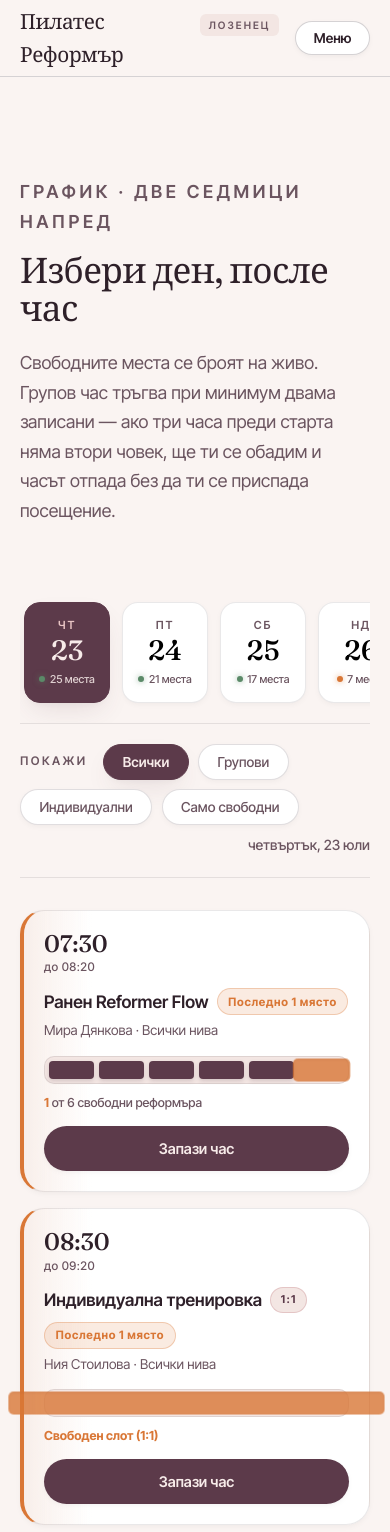
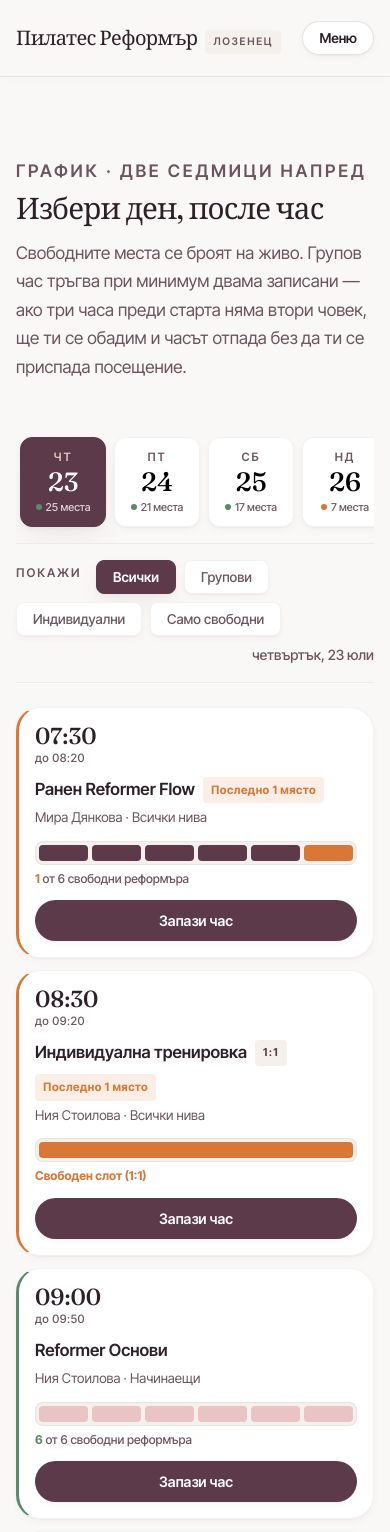
Before and after one commit to nvasilevbg/reformans-pilates, a Next.js app: page /rezervacii in a window 390 px wide. Shown: the top 1532 px of the page. Built offline with nearby package versions, Linux system fonts and the light colour scheme.

Commit message:
Refactor design system to strict 10-step spacing scale tokens, optical typography, 90/10 restrained palette, dual shadows, and 160ms transitions

```diff
--- a/app/globals.css
+++ b/app/globals.css
@@ -1,53 +1,61 @@
 @import url("https://fonts.googleapis.com/css2?family=Fraunces:opsz,wght@9..144,300;9..144,400;9..144,500;9..144,600&family=Inter+Tight:wght@300;400;500;600;700&display=swap");
 
 :root {
-  /* Surfaces & Elevations */
-  --surface-base: #faf4f2;
+  /* ---------- 8pt / 4pt Strict Spacing Scale Tokens ---------- */
+  --space-1: 4px;   /* 0.25rem */
+  --space-2: 8px;   /* 0.5rem */
+  --space-3: 12px;  /* 0.75rem */
+  --space-4: 16px;  /* 1rem */
+  --space-6: 24px;  /* 1.5rem */
+  --space-8: 32px;  /* 2rem */
+  --space-12: 48px; /* 3rem */
+  --space-16: 64px; /* 4rem */
+  --space-24: 96px; /* 6rem */
+  --space-32: 128px;/* 8rem */
+
+  /* ---------- Restrained 90/10 Surfaces & Palette ---------- */
+  --surface-base: #faf8f6;
   --surface-card: #ffffff;
-  --surface-raised: #f3e6e3;
-  --surface-sunken: #ebe0d9;
+  --surface-raised: #f5f0ec;
+  --surface-sunken: #ede6e0;
 
-  /* Brand Palette */
+  /* Restrained Brand Colors */
   --rose: #e8c4c4;
   --rose-deep: #c7888c;
   --rose-wash: #f7ebe9;
   --sand: #efe6de;
-  --sand-light: #f6f0ea;
   --ink: #2e2029;
   --ink-soft: #6b5560;
   --ink-faint: #9e8792;
   --plum: #5c3a4a;
   --plum-hover: #422834;
-  --moss: #7d8b6a;
-  --white: #ffffff;
 
   /* State & Alert Accents */
   --accent-alert: #c94a42;
   --accent-warning: #d97736;
   --accent-available: #5b8a68;
 
-  /* Typography */
+  /* Typography Fonts */
   --f-display: "Fraunces", Georgia, serif;
   --f-body: "Inter Tight", system-ui, sans-serif;
 
-  /* Borders & Shadows */
-  --edge: 1px solid rgba(46, 32, 41, 0.1);
-  --edge-strong: 1px solid rgba(46, 32, 41, 0.2);
-  --edge-rose: 1px solid rgba(199, 136, 140, 0.35);
+  /* Ultra-Subtle Edges & Realistic Dual Shadows */
+  --edge: 1px solid rgba(46, 32, 41, 0.06);
+  --edge-strong: 1px solid rgba(46, 32, 41, 0.12);
+  --edge-rose: 1px solid rgba(199, 136, 140, 0.25);
 
-  --shadow-sm: 0 2px 6px -1px rgba(46, 32, 41, 0.05), 0 1px 3px -1px rgba(46, 32, 41, 0.03);
-  --shadow-md: 0 12px 28px -8px rgba(92, 58, 74, 0.14), 0 4px 10px -4px rgba(46, 32, 41, 0.06);
-  --shadow-lg: 0 24px 50px -12px rgba(46, 32, 41, 0.22), 0 8px 16px -6px rgba(46, 32, 41, 0.1);
-  --shadow-inner: inset 0 2px 4px 0 rgba(46, 32, 41, 0.06);
-  --shadow-glow: 0 0 20px rgba(232, 196, 196, 0.6);
+  /* Dual Box-Shadows: Sharp Contact + Diffuse Ambient */
+  --shadow-sm: 0 1px 2px rgba(46, 32, 41, 0.04), 0 3px 8px -2px rgba(92, 58, 74, 0.06);
+  --shadow-md: 0 2px 4px rgba(46, 32, 41, 0.04), 0 12px 28px -6px rgba(92, 58, 74, 0.10);
+  --shadow-lg: 0 4px 8px rgba(46, 32, 41, 0.06), 0 24px 48px -12px rgba(92, 58, 74, 0.18);
+  --shadow-inner: inset 0 1px 3px 0 rgba(46, 32, 41, 0.05);
 
-  /* Radius Scale */
-  --radius-xs: 6px;
-  --radius-sm: 10px;
-  --radius-md: 16px;
-  --radius-lg: 24px;
-  --radius-xl: 32px;
-  --radius-full: 9999px;
+  /* Systematic Radius Scale */
+  --radius-xs: 4px;   /* Micro tags, indicators */
+  --radius-sm: 8px;   /* Inputs, chips, small badges */
+  --radius-md: 12px;  /* Buttons, day tiles, standard cards */
+  --radius-lg: 24px;  /* Major cards, hero panels, modal containers */
+  --radius-full: 9999px; /* Pills */
 }
 
 * {
@@ -70,74 +78,91 @@
 a {
   color: inherit;
   text-decoration: none;
-  transition: color 0.18s ease, border-color 0.18s ease;
+  transition: opacity 160ms cubic-bezier(0, 0, 0.2, 1);
 }
 
-/* ---------- Typography Scale ---------- */
+a:hover {
+  opacity: 0.85;
+}
+
+/* ---------- Tightened Typography & Optical Spacing ---------- */
 h1,
 h2,
 h3,
 h4 {
   font-family: var(--f-display);
   font-weight: 400;
-  line-height: 1.08;
-  letter-spacing: -0.02em;
-  margin: 0;
+  color: var(--ink);
+  margin-top: var(--space-8);
+  margin-bottom: var(--space-2);
 }
 
 h1 {
-  font-size: clamp(3.2rem, 7.5vw, 5.8rem);
+  font-size: clamp(2.2rem, 6vw, 5.2rem);
+  line-height: 0.96;
+  letter-spacing: -0.04em;
   font-variation-settings: "opsz" 144, "wght" 400;
+  margin-top: 0;
+  margin-bottom: var(--space-4);
 }
 
 h2 {
-  font-size: clamp(2.2rem, 4.5vw, 3.4rem);
+  font-size: clamp(1.85rem, 4vw, 3.2rem);
+  line-height: 0.98;
+  letter-spacing: -0.03em;
   font-variation-settings: "opsz" 72, "wght" 400;
+  margin-top: var(--space-12);
+  margin-bottom: var(--space-3);
 }
 
 h3 {
-  font-size: clamp(1.35rem, 2.2vw, 1.75rem);
+  font-size: clamp(1.3rem, 2.2vw, 1.65rem);
+  line-height: 1.15;
+  letter-spacing: -0.02em;
   font-variation-settings: "opsz" 36, "wght" 400;
+  margin-top: var(--space-6);
+  margin-bottom: var(--space-2);
 }
 
 p {
-  margin: 0 0 1rem;
+  margin-top: 0;
+  margin-bottom: var(--space-4);
+  max-width: 65ch; /* Readable Measure Constraint */
+  line-height: 1.65;
 }
 
 .shell {
-  width: min(1180px, 100% - 2.5rem);
+  width: min(1180px, 100% - var(--space-8));
   margin-inline: auto;
 }
 
 .eyebrow {
   font-family: var(--f-body);
-  font-size: 0.74rem;
-  letter-spacing: 0.2em;
+  font-size: 0.75rem;
+  letter-spacing: 0.16em;
   text-transform: uppercase;
   color: var(--ink-soft);
   font-weight: 600;
+  margin-bottom: var(--space-2);
 }
 
-/* ---------- Tactile Buttons ---------- */
+/* ---------- Restrained Tactile Buttons ---------- */
 .btn {
   display: inline-flex;
   align-items: center;
   justify-content: center;
-  gap: 0.6rem;
-  padding: 0.85rem 1.75rem;
+  gap: var(--space-2);
+  padding: var(--space-3) var(--space-6);
   border-radius: var(--radius-full);
   border: none;
   font-family: var(--f-body);
-  font-size: 0.92rem;
+  font-size: 0.9rem;
   font-weight: 600;
   cursor: pointer;
-  transition: transform 0.22s cubic-bezier(0.16, 1, 0.3, 1),
-              background 0.2s ease,
-              box-shadow 0.22s ease,
-              border-color 0.2s ease,
-              color 0.2s ease;
+  transition: transform 160ms cubic-bezier(0, 0, 0.2, 1), opacity 160ms cubic-bezier(0, 0, 0.2, 1);
   user-select: none;
   box-shadow: var(--shadow-sm);
+  will-change: transform;
 }
 
 .btn:hover {
@@ -146,33 +171,30 @@
 }
 
 .btn:active {
-  transform: translateY(1px) scale(0.98);
-  box-shadow: var(--shadow-sm);
+  transform: translateY(1px);
 }
 
 .btn-primary {
   background: var(--plum);
-  color: var(--rose-wash);
+  color: var(--surface-card);
 }
 
 .btn-primary:hover {
   background: var(--plum-hover);
-  color: #ffffff;
 }
 
 .btn-ghost {
   background: var(--surface-card);
   color: var(--plum);
-  border: 1.5px solid var(--rose-deep);
+  border: 1px solid var(--plum);
 }
 
 .btn-ghost:hover {
   background: var(--surface-raised);
-  border-color: var(--plum);
 }
 
 .btn:disabled {
-  opacity: 0.55;
+  opacity: 0.45;
   cursor: not-allowed;
   transform: none !important;
   box-shadow: none !important;
@@ -192,11 +214,10 @@
   position: sticky;
   top: 0;
   z-index: 50;
-  background: rgba(250, 244, 242, 0.88);
-  backdrop-filter: blur(16px);
-  -webkit-backdrop-filter: blur(16px);
+  background: rgba(250, 248, 246, 0.92);
+  backdrop-filter: blur(12px);
+  -webkit-backdrop-filter: blur(12px);
   border-bottom: var(--edge);
-  transition: box-shadow 0.3s ease;
 }
 
 .nav-inner {
@@ -204,66 +225,42 @@
   align-items: center;
   justify-content: space-between;
   height: 76px;
-  gap: 1rem;
+  gap: var(--space-4);
 }
 
 .brand {
   font-family: var(--f-display);
-  font-size: 1.3rem;
-  letter-spacing: -0.02em;
+  font-size: 1.25rem;
+  letter-spacing: -0.03em;
   display: flex;
   align-items: baseline;
-  gap: 0.55rem;
+  gap: var(--space-2);
   font-variation-settings: "opsz" 36;
 }
 
 .brand span {
   font-family: var(--f-body);
-  font-size: 0.64rem;
-  letter-spacing: 0.2em;
+  font-size: 0.65rem;
+  letter-spacing: 0.16em;
   text-transform: uppercase;
   color: var(--ink-soft);
   font-weight: 600;
-  padding: 0.2rem 0.55rem;
+  padding: var(--space-1) var(--space-2);
   border-radius: var(--radius-xs);
   background: var(--surface-raised);
 }
 
 .nav-links {
   display: flex;
-  gap: 1.85rem;
-  font-size: 0.9rem;
+  gap: var(--space-6);
+  font-size: 0.88rem;
   font-weight: 500;
 }
 
 .nav-links a {
-  padding-bottom: 4px;
+  padding-bottom: var(--space-1);
   position: relative;
   color: var(--ink-soft);
-}
-
-.nav-links a::after {
-  content: "";
-  position: absolute;
-  bottom: 0;
-  left: 0;
-  width: 100%;
-  height: 2px;
-  background: var(--plum);
-  border-radius: 2px;
-  transform: scaleX(0);
-  transform-origin: right;
-  transition: transform 0.25s cubic-bezier(0.16, 1, 0.3, 1);
-}
-
-.nav-links a:hover {
-  color: var(--ink);
-}
-
-.nav-links a:hover::after,
-.nav-links a[data-active="true"]::after {
-  transform: scaleX(1);
-  transform-origin: left;
 }
 
 .nav-links a[data-active="true"] {
@@ -276,7 +273,7 @@
   background: var(--surface-card);
   border: var(--edge-strong);
   border-radius: var(--radius-full);
-  padding: 0.5rem 1.1rem;
+  padding: var(--space-2) var(--space-4);
   font-family: var(--f-body);
   font-size: 0.85rem;
   font-weight: 600;
@@ -298,14 +295,14 @@
     box-shadow: var(--shadow-lg);
     max-height: 0;
     overflow: hidden;
-    transition: max-height 0.35s cubic-bezier(0.16, 1, 0.3, 1);
+    transition: max-height 250ms cubic-bezier(0, 0, 0.2, 1);
   }
   .nav-links[data-open="true"] {
     max-height: calc(100dvh - 76px);
     overflow-y: auto;
   }
   .nav-links a {
-    padding: 1.1rem 1.5rem;
+    padding: var(--space-4) var(--space-6);
     border-bottom: var(--edge);
   }
   .nav-toggle {
@@ -332,93 +329,88 @@
 .footer {
   background: var(--plum);
   color: var(--rose-wash);
-  padding: 4.5rem 0 2.5rem;
-  margin-top: 7rem;
-  border-top-left-radius: var(--radius-xl);
-  border-top-right-radius: var(--radius-xl);
+  padding: var(--space-16) 0 var(--space-8);
+  margin-top: var(--space-24);
+  border-top-left-radius: var(--radius-lg);
+  border-top-right-radius: var(--radius-lg);
 }
 
 .footer h3 {
   color: var(--rose);
-  font-size: 1.6rem;
+  font-size: 1.5rem;
+  margin-top: 0;
+  margin-bottom: var(--space-2);
 }
 
 .footer-grid {
   display: grid;
   grid-template-columns: 1.5fr 1fr 1fr;
-  gap: 3.5rem;
-}
-
-.footer a {
-  transition: color 0.18s ease, transform 0.18s ease;
+  gap: var(--space-12);
 }
 
 .footer a:hover {
   color: var(--rose);
-  transform: translateX(2px);
 }
 
 .footer-bottom {
-  margin-top: 4rem;
-  padding-top: 1.75rem;
-  border-top: 1px solid rgba(247, 235, 233, 0.15);
+  margin-top: var(--space-12);
+  padding-top: var(--space-6);
+  border-top: 1px solid rgba(247, 235, 233, 0.12);
   display: flex;
   justify-content: space-between;
-  font-size: 0.82rem;
+  font-size: 0.8rem;
   color: rgba(247, 235, 233, 0.65);
   flex-wrap: wrap;
-  gap: 0.75rem;
+  gap: var(--space-3);
 }
 
 @media (max-width: 760px) {
-  .footer {
-    border-top-left-radius: var(--radius-lg);
-    border-top-right-radius: var(--radius-lg);
-  }
   .footer-grid {
     grid-template-columns: 1fr;
-    gap: 2.25rem;
+    gap: var(--space-6);
   }
 }
 
-/* ---------- Common Structural Elements ---------- */
+/* ---------- Common Surface Cards ---------- */
 .page-head {
-  padding: 5rem 0 3.25rem;
-  max-width: 760px;
+  padding: var(--space-16) 0 var(--space-8);
+  max-width: 65ch;
+}
+
+.page-head h2 {
+  margin-top: 0;
 }
 
 .page-head p {
   color: var(--ink-soft);
-  font-size: 1.12rem;
-  margin-top: 1.25rem;
-  line-height: 1.65;
+  font-size: 1.08rem;
+  margin-top: var(--space-4);
 }
 
 .section {
-  padding: 5rem 0;
+  padding: var(--space-16) 0;
 }
 
 .card {
   background: var(--surface-card);
   border: var(--edge);
   border-radius: var(--radius-lg);
-  padding: 2rem;
+  padding: var(--space-8);
   box-shadow: var(--shadow-sm);
-  transition: transform 0.25s cubic-bezier(0.16, 1, 0.3, 1),
-              box-shadow 0.25s ease,
-              border-color 0.25s ease;
+  transition: transform 160ms cubic-bezier(0, 0, 0.2, 1), box-shadow 160ms cubic-bezier(0, 0, 0.2, 1);
+  will-change: transform;
 }
 
 .card:hover {
-  border-color: var(--rose-deep);
+  transform: translateY(-2px);
   box-shadow: var(--shadow-md);
 }
 
-/* ---------- Keyframe Animations & Reduced Motion ---------- */
+/* ---------- Keyframe Entrance ---------- */
 @keyframes fadeInUp {
   from {
     opacity: 0;
-    transform: translateY(18px);
+    transform: translateY(12px);
   }
   to {
     opacity: 1;
@@ -426,30 +418,8 @@
   }
 }
 
-@keyframes scaleIn {
-  from {
-    opacity: 0;
-    transform: scale(0.94);
-  }
-  to {
-    opacity: 1;
-    transform: scale(1);
-  }
-}
-
-@keyframes pulseDot {
-  0%, 100% {
-    transform: scale(1);
-    opacity: 1;
-  }
-  50% {
-    transform: scale(1.35);
-    opacity: 0.75;
-  }
-}
-
 .animate-entrance {
-  animation: fadeInUp 0.5s cubic-bezier(0.16, 1, 0.3, 1) both;
+  animation: fadeInUp 250ms cubic-bezier(0, 0, 0.2, 1) both;
 }
 
 @media (prefers-reduced-motion: reduce) {
--- a/components/booking.css
+++ b/components/booking.css
@@ -1,9 +1,9 @@
 /* ---------- Day Selector Strip ---------- */
 .bk-daystrip {
   display: flex;
-  gap: 0.75rem;
+  gap: var(--space-2);
   overflow-x: auto;
-  padding: 0.5rem 0.25rem 1.25rem;
+  padding: var(--space-2) var(--space-1) var(--space-4);
   scrollbar-width: thin;
   scrollbar-color: var(--rose-deep) transparent;
 }
@@ -14,47 +14,44 @@
 
 .bk-daystrip::-webkit-scrollbar-thumb {
   background: var(--rose-deep);
-  border-radius: 4px;
+  border-radius: var(--radius-xs);
 }
 
 .bk-day {
   flex: 0 0 auto;
   width: 86px;
-  padding: 0.95rem 0.6rem 1rem;
+  padding: var(--space-3) var(--space-2);
   border-radius: var(--radius-md);
   border: var(--edge);
   background: var(--surface-card);
   cursor: pointer;
   text-align: center;
   font-family: var(--f-body);
-  transition: transform 0.22s cubic-bezier(0.16, 1, 0.3, 1),
-              background 0.2s ease,
-              border-color 0.2s ease,
-              box-shadow 0.2s ease;
+  transition: transform 160ms cubic-bezier(0, 0, 0.2, 1), box-shadow 160ms cubic-bezier(0, 0, 0.2, 1);
   box-shadow: var(--shadow-sm);
   position: relative;
   overflow: hidden;
+  will-change: transform;
 }
 
 .bk-day:hover {
-  transform: translateY(-3px);
-  border-color: var(--rose-deep);
+  transform: translateY(-2px);
   box-shadow: var(--shadow-md);
 }
 
 .bk-day:active {
-  transform: translateY(0) scale(0.97);
+  transform: translateY(0);
 }
 
 .bk-day[data-selected="true"] {
   background: var(--plum);
   border-color: var(--plum);
-  color: var(--rose-wash);
+  color: var(--surface-card);
   box-shadow: var(--shadow-md);
 }
 
 .bk-day-dow {
-  font-size: 0.7rem;
+  font-size: 0.72rem;
   letter-spacing: 0.16em;
   text-transform: uppercase;
   color: var(--ink-soft);
@@ -67,21 +64,21 @@
 
 .bk-day-num {
   font-family: var(--f-display);
-  font-size: 1.75rem;
-  line-height: 1.1;
-  margin-top: 0.2rem;
+  font-size: 1.65rem;
+  line-height: 1.05;
+  margin-top: var(--space-1);
   font-variation-settings: "opsz" 48, "wght" 500;
 }
 
 .bk-day-free {
   font-size: 0.68rem;
-  margin-top: 0.4rem;
+  margin-top: var(--space-1);
   color: var(--ink-soft);
   font-weight: 500;
   display: flex;
   align-items: center;
   justify-content: center;
-  gap: 0.3rem;
+  gap: var(--space-1);
 }
 
 .bk-day[data-selected="true"] .bk-day-free {
@@ -98,47 +95,44 @@
 
 .bk-day-dot[data-level="high"] {
   background: var(--accent-available);
-  box-shadow: 0 0 6px rgba(91, 138, 104, 0.6);
 }
 
 .bk-day-dot[data-level="medium"] {
   background: var(--accent-warning);
-  box-shadow: 0 0 6px rgba(217, 119, 54, 0.6);
 }
 
 .bk-day-dot[data-level="none"] {
   background: var(--accent-alert);
-  box-shadow: 0 0 6px rgba(201, 74, 66, 0.6);
 }
 
 /* ---------- Filter Chips Bar ---------- */
 .bk-filters {
   display: flex;
-  gap: 0.6rem;
+  gap: var(--space-2);
   flex-wrap: wrap;
   align-items: center;
-  padding: 1.25rem 0;
+  padding: var(--space-4) 0;
   border-top: var(--edge);
   border-bottom: var(--edge);
-  margin-bottom: 2rem;
+  margin-bottom: var(--space-6);
 }
 
 .bk-chip {
-  padding: 0.55rem 1.15rem;
-  border-radius: var(--radius-full);
-  border: 1px solid rgba(46, 32, 41, 0.15);
+  padding: var(--space-2) var(--space-4);
+  border-radius: var(--radius-sm);
+  border: var(--edge);
   background: var(--surface-card);
   font-family: var(--f-body);
-  font-size: 0.86rem;
+  font-size: 0.85rem;
   font-weight: 500;
   color: var(--ink-soft);
   cursor: pointer;
-  transition: all 0.2s cubic-bezier(0.16, 1, 0.3, 1);
+  transition: transform 160ms cubic-bezier(0, 0, 0.2, 1), opacity 160ms cubic-bezier(0, 0, 0.2, 1);
   box-shadow: var(--shadow-sm);
+  will-change: transform;
 }
 
 .bk-chip:hover {
-  border-color: var(--rose-deep);
   color: var(--ink);
   transform: translateY(-1px);
 }
@@ -146,7 +140,7 @@
 .bk-chip[data-on="true"] {
   background: var(--plum);
   border-color: var(--plum);
-  color: var(--rose-wash);
+  color: var(--surface-card);
   font-weight: 600;
   box-shadow: var(--shadow-md);
 }
@@ -154,89 +148,83 @@
 /* ---------- Slot Cards List ---------- */
 .bk-list {
   display: grid;
-  gap: 1rem;
-  transition: opacity 0.25s ease, transform 0.25s ease;
+  gap: var(--space-3);
+  transition: opacity 160ms cubic-bezier(0, 0, 0.2, 1);
 }
 
 .bk-slot {
   display: grid;
   grid-template-columns: 105px 1fr 220px 140px;
-  gap: 1.75rem;
+  gap: var(--space-6);
   align-items: center;
   background: var(--surface-card);
   border: var(--edge);
   border-radius: var(--radius-lg);
-  padding: 1.5rem 1.75rem;
+  padding: var(--space-4) var(--space-6);
   box-shadow: var(--shadow-sm);
-  transition: transform 0.25s cubic-bezier(0.16, 1, 0.3, 1),
-              box-shadow 0.25s ease,
-              border-color 0.25s ease,
-              background 0.25s ease,
-              opacity 0.25s ease;
+  transition: transform 160ms cubic-bezier(0, 0, 0.2, 1), box-shadow 160ms cubic-bezier(0, 0, 0.2, 1);
   position: relative;
+  will-change: transform;
 }
 
 .bk-slot:hover {
-  border-color: var(--rose-deep);
   box-shadow: var(--shadow-md);
   transform: translateY(-2px);
 }
 
 /* Slot States: Available vs Last Seat vs Full */
 .bk-slot[data-status="available"] {
-  border-left: 4px solid var(--accent-available);
+  border-left: 3px solid var(--accent-available);
 }
 
 .bk-slot[data-status="last"] {
-  border-left: 4px solid var(--accent-warning);
-  background: linear-gradient(90deg, rgba(217, 119, 54, 0.04) 0%, var(--surface-card) 20%);
+  border-left: 3px solid var(--accent-warning);
 }
 
 .bk-slot[data-full="true"] {
   background: var(--surface-sunken);
   opacity: 0.65;
-  border-left: 4px solid var(--ink-faint);
+  border-left: 3px solid var(--ink-faint);
   box-shadow: none;
 }
 
 .bk-slot[data-full="true"]:hover {
   transform: none;
-  border-color: var(--edge);
   box-shadow: none;
 }
 
 .bk-time {
   font-family: var(--f-display);
-  font-size: 1.5rem;
+  font-size: 1.45rem;
   font-variation-settings: "opsz" 48, "wght" 500;
-  line-height: 1.1;
+  line-height: 1.05;
   color: var(--ink);
 }
 
 .bk-time small {
   display: block;
   font-family: var(--f-body);
-  font-size: 0.74rem;
+  font-size: 0.72rem;
   font-weight: 500;
   color: var(--ink-soft);
   letter-spacing: 0.04em;
-  margin-top: 0.25rem;
+  margin-top: var(--space-1);
 }
 
 .bk-title {
   font-weight: 600;
-  font-size: 1.08rem;
+  font-size: 1.05rem;
   color: var(--ink);
   display: flex;
   align-items: center;
-  gap: 0.5rem;
+  gap: var(--space-2);
   flex-wrap: wrap;
 }
 
 .bk-meta {
-  font-size: 0.85rem;
+  font-size: 0.84rem;
   color: var(--ink-soft);
-  margin-top: 0.3rem;
+  margin-top: var(--space-1);
 }
 
 .bk-tag {
@@ -246,41 +234,39 @@
   font-weight: 700;
   letter-spacing: 0.12em;
   text-transform: uppercase;
-  padding: 0.2rem 0.6rem;
-  border-radius: var(--radius-full);
+  padding: var(--space-1) var(--space-2);
+  border-radius: var(--radius-xs);
   background: var(--surface-raised);
   color: var(--plum);
-  border: var(--edge-rose);
 }
 
 .bk-alert-badge {
   display: inline-flex;
   align-items: center;
-  gap: 0.35rem;
+  gap: var(--space-1);
   font-size: 0.72rem;
   font-weight: 700;
-  letter-spacing: 0.06em;
-  padding: 0.2rem 0.65rem;
-  border-radius: var(--radius-full);
-  background: rgba(217, 119, 54, 0.15);
+  letter-spacing: 0.04em;
+  padding: var(--space-1) var(--space-2);
+  border-radius: var(--radius-xs);
+  background: rgba(217, 119, 54, 0.12);
   color: var(--accent-warning);
-  border: 1px solid rgba(217, 119, 54, 0.3);
 }
 
-/* ---------- The Signature: Reformer Occupancy Springs Bar ---------- */
+/* ---------- Reformer Occupancy Springs Bar ---------- */
 .bk-spring {
   display: flex;
   flex-direction: column;
-  gap: 0.55rem;
+  gap: var(--space-1);
 }
 
 .bk-spring-track {
   display: flex;
-  gap: 5px;
+  gap: 4px;
   align-items: center;
-  height: 28px;
+  height: 24px;
   background: var(--surface-raised);
-  padding: 4px;
+  padding: 3px;
   border-radius: var(--radius-sm);
   border: var(--edge);
 }
@@ -288,24 +274,21 @@
 .bk-coil {
   flex: 1;
   height: 100%;
-  border-radius: 4px;
+  border-radius: var(--radius-xs);
   background: var(--rose);
-  transition: all 0.3s cubic-bezier(0.16, 1, 0.3, 1);
-  box-shadow: inset 0 1px 2px rgba(0, 0, 0, 0.05);
+  transition: opacity 160ms cubic-bezier(0, 0, 0.2, 1);
 }
 
 .bk-coil[data-taken="true"] {
   background: var(--plum);
-  box-shadow: 0 2px 4px rgba(92, 58, 74, 0.2);
 }
 
 .bk-coil[data-last-open="true"] {
   background: var(--accent-warning);
-  animation: pulseDot 2s infinite ease-in-out;
 }
 
 .bk-spring-label {
-  font-size: 0.78rem;
+  font-size: 0.76rem;
   color: var(--ink-soft);
   font-weight: 500;
 }
@@ -329,39 +312,39 @@
 
 .bk-empty {
   text-align: center;
-  padding: 4.5rem 1.5rem;
+  padding: var(--space-12) var(--space-4);
   color: var(--ink-soft);
   background: var(--surface-card);
-  border: 2px dashed rgba(46, 32, 41, 0.15);
+  border: var(--edge);
   border-radius: var(--radius-lg);
-  font-size: 1.05rem;
+  font-size: 1rem;
 }
 
 /* ---------- User Bookings Panel ---------- */
 .bk-mine {
   background: var(--surface-card);
   border-radius: var(--radius-lg);
-  padding: 1.75rem 2rem;
-  margin-bottom: 2.5rem;
-  border: 1.5px solid var(--rose-deep);
-  box-shadow: var(--shadow-md);
+  padding: var(--space-6);
+  margin-bottom: var(--space-8);
+  border: var(--edge);
+  box-shadow: var(--shadow-sm);
 }
 
 .bk-mine ul {
   list-style: none;
-  margin: 1rem 0 0;
+  margin: var(--space-3) 0 0;
   padding: 0;
   display: grid;
-  gap: 0.75rem;
-  font-size: 0.95rem;
+  gap: var(--space-2);
+  font-size: 0.92rem;
 }
 
 .bk-mine li {
   display: flex;
   justify-content: space-between;
   align-items: center;
-  gap: 1rem;
-  padding-bottom: 0.75rem;
+  gap: var(--space-4);
+  padding-bottom: var(--space-2);
   border-bottom: var(--edge);
 }
 
@@ -372,23 +355,23 @@
 
 .bk-legend {
   display: flex;
-  gap: 1.75rem;
+  gap: var(--space-4);
   flex-wrap: wrap;
-  font-size: 0.82rem;
+  font-size: 0.8rem;
   color: var(--ink-soft);
-  margin-top: 2rem;
-  padding: 1rem 1.25rem;
+  margin-top: var(--space-6);
+  padding: var(--space-3) var(--space-4);
   background: var(--surface-raised);
-  border-radius: var(--radius-md);
+  border-radius: var(--radius-sm);
   border: var(--edge);
 }
 
 .bk-legend i {
   display: inline-block;
-  width: 12px;
-  height: 12px;
-  border-radius: 3px;
-  margin-right: 0.45rem;
+  width: 10px;
+  height: 10px;
+  border-radius: var(--radius-xs);
+  margin-right: var(--space-1);
   vertical-align: -1px;
 }
 
@@ -402,73 +385,73 @@
   display: flex;
   align-items: center;
   justify-content: center;
-  padding: 1.5rem;
+  padding: var(--space-4);
   z-index: 100;
-  animation: fadeIn 0.25s ease-out;
+  animation: fadeIn 160ms cubic-bezier(0, 0, 0.2, 1);
 }
 
 .bk-modal {
   background: var(--surface-card);
-  border-radius: var(--radius-xl);
-  padding: 2.25rem;
+  border-radius: var(--radius-lg);
+  padding: var(--space-8);
   width: min(540px, 100%);
   max-height: calc(100dvh - 2.5rem);
   overflow-y: auto;
   box-shadow: var(--shadow-lg);
-  border: var(--edge-rose);
-  animation: scaleIn 0.3s cubic-bezier(0.16, 1, 0.3, 1);
+  border: var(--edge);
+  animation: scaleIn 160ms cubic-bezier(0, 0, 0.2, 1);
 }
 
 .bk-modal h3 {
-  font-size: 1.75rem;
-  color: var(--plum);
-  margin-top: 0.2rem;
+  font-size: 1.65rem;
+  color: var(--ink);
+  margin-top: var(--space-1);
 }
 
 .bk-summary {
   background: var(--surface-raised);
-  border-radius: var(--radius-md);
-  padding: 1.15rem 1.35rem;
-  margin: 1.25rem 0 1.75rem;
-  font-size: 0.95rem;
-  border: var(--edge-rose);
+  border-radius: var(--radius-sm);
+  padding: var(--space-3) var(--space-4);
+  margin: var(--space-4) 0 var(--space-6);
+  font-size: 0.92rem;
+  border: var(--edge);
 }
 
 .bk-summary div + div {
-  margin-top: 0.35rem;
+  margin-top: var(--space-1);
 }
 
 .bk-field {
   display: block;
-  margin-bottom: 1.15rem;
+  margin-bottom: var(--space-4);
 }
 
 .bk-field span {
   display: block;
-  font-size: 0.8rem;
+  font-size: 0.78rem;
   font-weight: 600;
   letter-spacing: 0.08em;
   text-transform: uppercase;
   color: var(--ink-soft);
-  margin-bottom: 0.45rem;
+  margin-bottom: var(--space-1);
 }
 
 .bk-field input,
 .bk-field textarea {
   width: 100%;
-  padding: 0.85rem 1.1rem;
+  padding: var(--space-3) var(--space-4);
   border-radius: var(--radius-sm);
-  border: 1px solid rgba(46, 32, 41, 0.18);
+  border: var(--edge-strong);
   background: var(--surface-base);
   font-family: var(--f-body);
-  font-size: 0.98rem;
+  font-size: 0.95rem;
   color: var(--ink);
-  transition: border-color 0.2s ease, box-shadow 0.2s ease, background 0.2s ease;
+  transition: border-color 160ms cubic-bezier(0, 0, 0.2, 1), box-shadow 160ms cubic-bezier(0, 0, 0.2, 1);
 }
 
 .bk-field textarea {
   resize: vertical;
-  min-height: 85px;
+  min-height: 80px;
 }
 
 .bk-field input:focus,
@@ -476,14 +459,14 @@
   outline: none;
   background: var(--surface-card);
   border-color: var(--plum);
-  box-shadow: 0 0 0 3px rgba(92, 58, 74, 0.15);
+  box-shadow: 0 0 0 3px rgba(92, 58, 74, 0.12);
 }
 
 .bk-error {
   color: var(--accent-alert);
-  font-size: 0.82rem;
+  font-size: 0.8rem;
   font-weight: 500;
-  margin-top: 0.4rem;
+  margin-top: var(--space-1);
 }
 
 @keyframes fadeIn {
@@ -491,11 +474,16 @@
   to { opacity: 1; }
 }
 
+@keyframes scaleIn {
+  from { opacity: 0; transform: scale(0.96); }
+  to { opacity: 1; transform: scale(1); }
+}
+
 @media (max-width: 768px) {
   .bk-slot {
     grid-template-columns: 1fr;
-    gap: 0.85rem;
-    padding: 1.25rem;
+    gap: var(--space-3);
+    padding: var(--space-4);
   }
   .bk-spring {
     grid-column: 1 / -1;
@@ -508,7 +496,7 @@
     justify-content: center;
   }
   .bk-modal {
-    padding: 1.5rem 1.25rem;
+    padding: var(--space-4);
     border-radius: var(--radius-lg);
   }
 }
```
Also changed, not shown: app/ceni/page.tsx (+20 -20 lines), app/home.css (+63 -96 lines).
